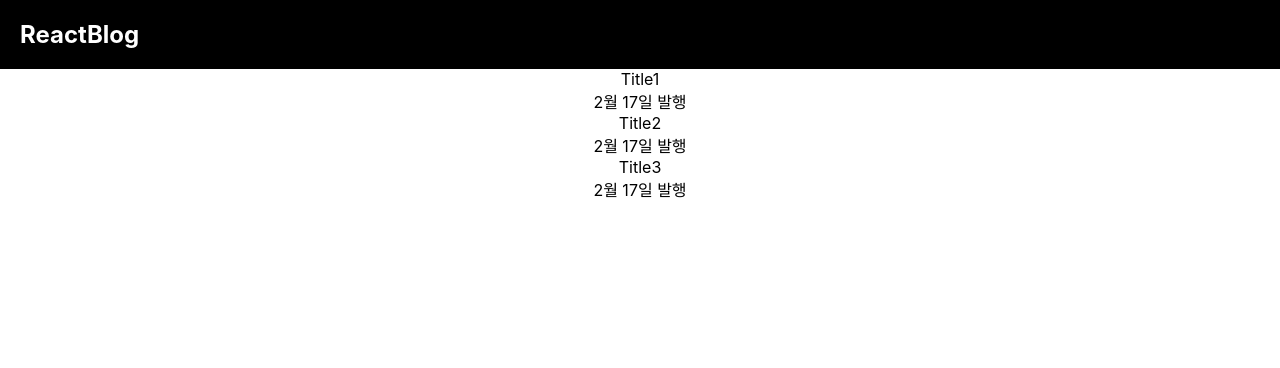
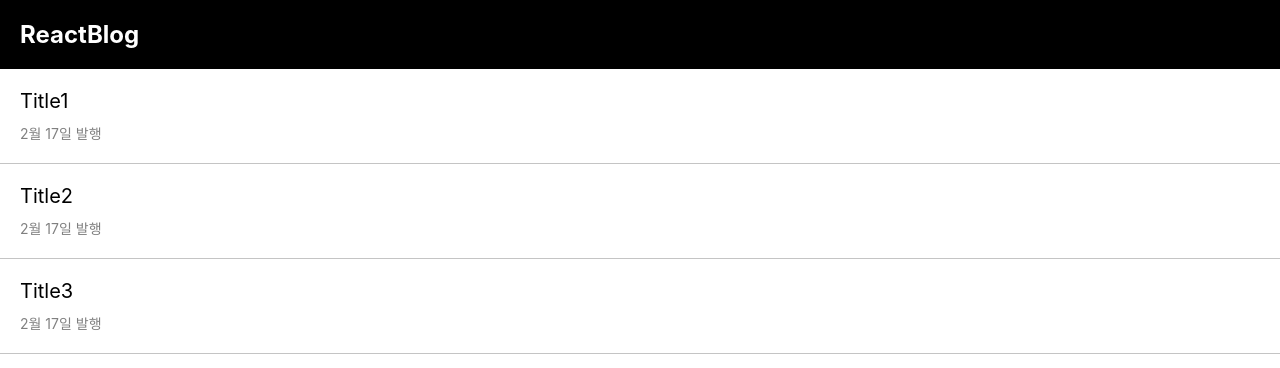
Before and after one commit to devwoodie/react-blog, a React (Create React App) app: page / in a window 1280 px wide. Shown: the top 368 px of the page. Built offline with nearby package versions, Linux system fonts and the light colour scheme.

Commit message:
feat : react study setting

```diff
--- a/src/App.js
+++ b/src/App.js
@@ -3,7 +3,7 @@ import './Css/Reset.css';
 import {useState} from "react";
 
 function App() {
-    let [title, setTitle] = useState(['Title1', 'Title2', 'Title3'])
+    let [title, setTitle] = useState(['Title1', 'Title2', 'Title3']);
     return (
         <div className="App">
             <h1 className="logo">ReactBlog</h1>
--- a/src/Css/App.css
+++ b/src/Css/App.css
@@ -1,5 +1,4 @@
 .App {
-  text-align: center;
   width: 100%;
 }
 .logo{
@@ -11,3 +10,15 @@
   font-size: 24px;
   font-weight: bold;
 }
+.list{
+  padding: 20px;
+  border-bottom: 1px solid #c4c4c4;
+}
+.title{
+  font-size: 20px;
+  margin-bottom: 10px;
+}
+.text{
+  font-size: 14px;
+  color: gray;
+}
```
